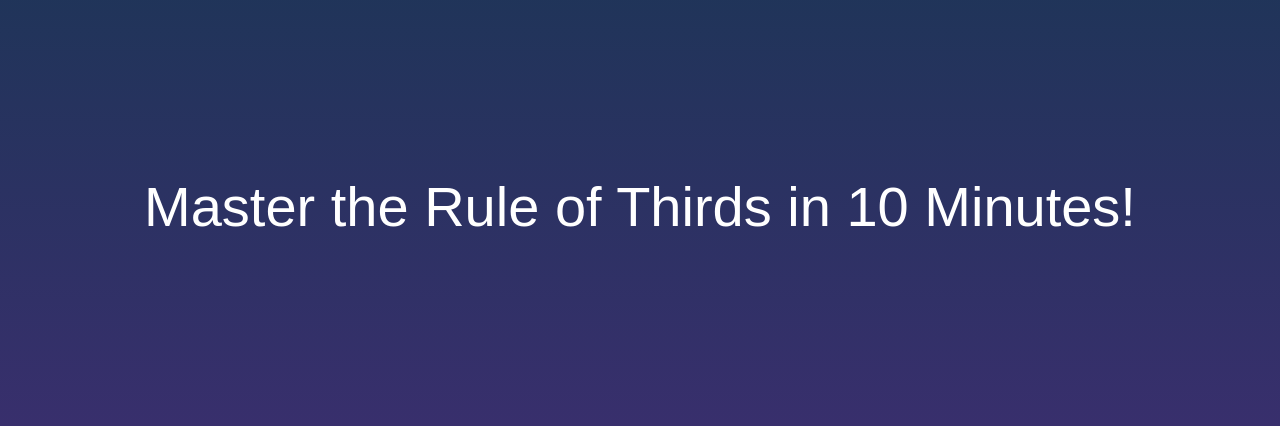
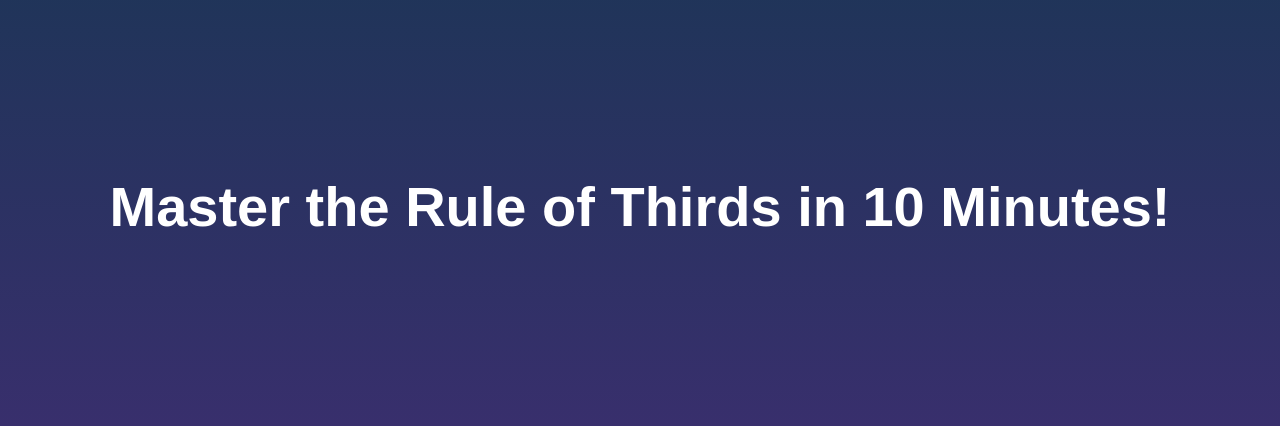
Before and after one commit to Carson-NNY/UI-2025-Spring, a Flask app: page / in a window 1280 px wide. Shown: the part 56-482 px from the top of the page. Run offline with Flask 3, Linux system fonts and the light colour scheme; some libraries are stand-ins or nearby versions.

Commit message:
Make title with arial style

```diff
--- a/static/main.css
+++ b/static/main.css
@@ -52,6 +52,8 @@ h1 {
 }
 
 .hero-title {
+  font-family: Arial, Helvetica, sans-serif;
+  font-weight: bold;
   font-size: 3.5rem;
   margin-bottom: 12rem;
 }
```
